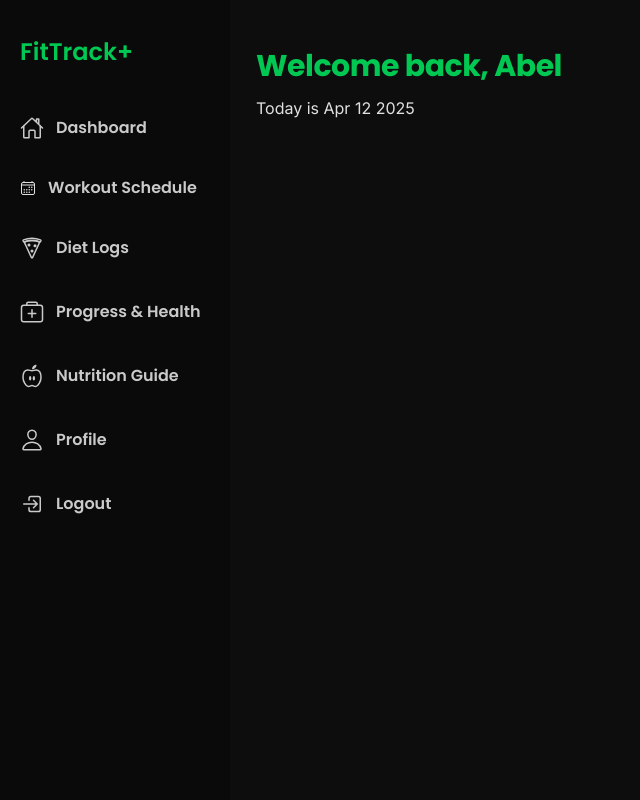
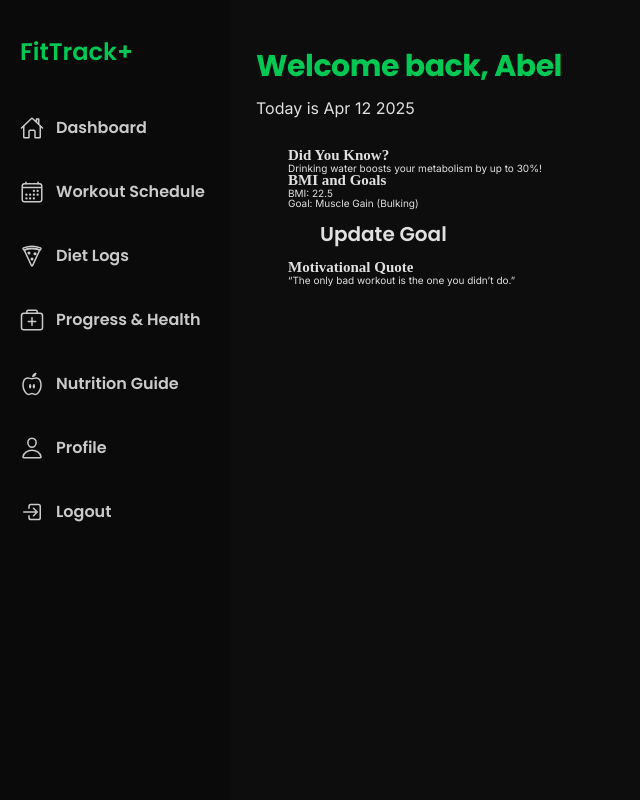
Before and after one commit to okrt12/fitness-tracking-system, a PHP site: page /pages/dashboard.php in a window 1280 px wide. Shown: the whole page, without its empty margins (0-640 px from the left). Run offline with PHP 8.4, Linux system fonts and the light colour scheme.

Commit message:
add the did you know, BMI and motivational quote cards

```diff
--- a/assets/css/general.css
+++ b/assets/css/general.css
@@ -13,6 +13,7 @@
 
   --accent-color: #ffb74d; /* Soft Orange */
   --accent-hover: #ff8a00;
+  --accent-color1: #ffa726;
 
   /* Backgrounds & Text */
   --background-color: #0d0d0d; /* Dark Background */
--- a/pages/dashboard.php
+++ b/pages/dashboard.php
@@ -30,7 +30,7 @@
             <li class="logo-list">
               <span class="sub-header heading-color logo">FitTrack+</span>
             </li>
-            <li class="sidebar-btns">
+            <li class="sidebar-btns home">
               <div class="icon-text">
                 <ion-icon
                   class="icons sidebar-icons"
@@ -42,7 +42,7 @@
             <li class="sidebar-btns">
               <div class="icon-text">
                 <ion-icon
-                  class="icon sidebar-icons"
+                  class="icons sidebar-icons"
                   name="calendar-outline"
                 ></ion-icon>
                 <a href="#" class="sidebar-btn">Workout Schedule</a>
@@ -95,12 +95,35 @@
             </li>
           </ul>
         </nav>
-        <!-- <div class="side"></div> -->
         <div class="dashboard-main">
           <div class="header container">
             <h2 class="welcome-text heading-tertiary heading-color">
               Welcome back, Abel
             </h2>
+          </div>
+          <div class="dashboard-cards container">
+            <div class="did-you-know cards">
+              <h2 class="cards-header">Did You Know?</h2>
+              <p class="normal-text cards-description">
+                Drinking water boosts your metabolism by up to 30%!
+              </p>
+            </div>
+
+            <div class="bmi cards">
+              <h2 class="cards-header">BMI and Goals</h2>
+              <p class="normal-text cards-description">BMI: 22.5</p>
+              <p class="normal-text cards-description">
+                Goal: Muscle Gain (Bulking)
+              </p>
+              <a href="#" class="cards-btn btn bmi-btn"> Update Goal </a>
+            </div>
+
+            <div class="quote cards">
+              <h2 class="cards-header">Motivational Quote</h2>
+              <p class="normal-text cards-description">
+                “The only bad workout is the one you didn’t do.”
+              </p>
+            </div>
           </div>
         </div>
       </main>
```
